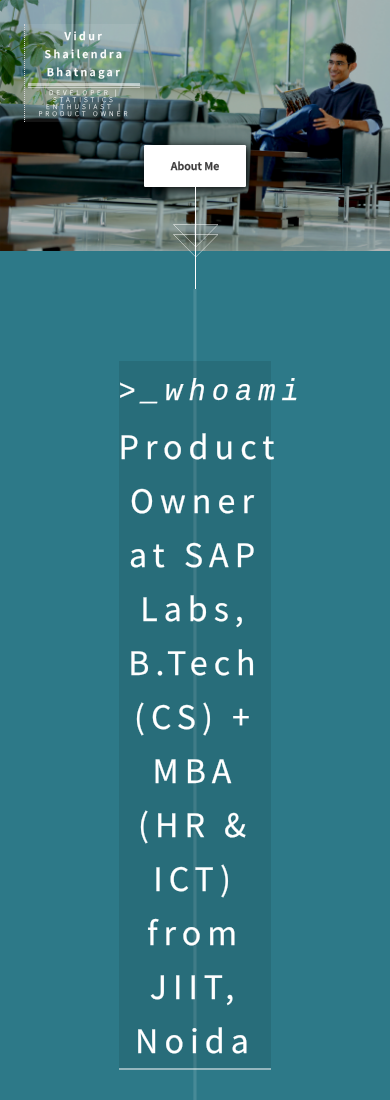
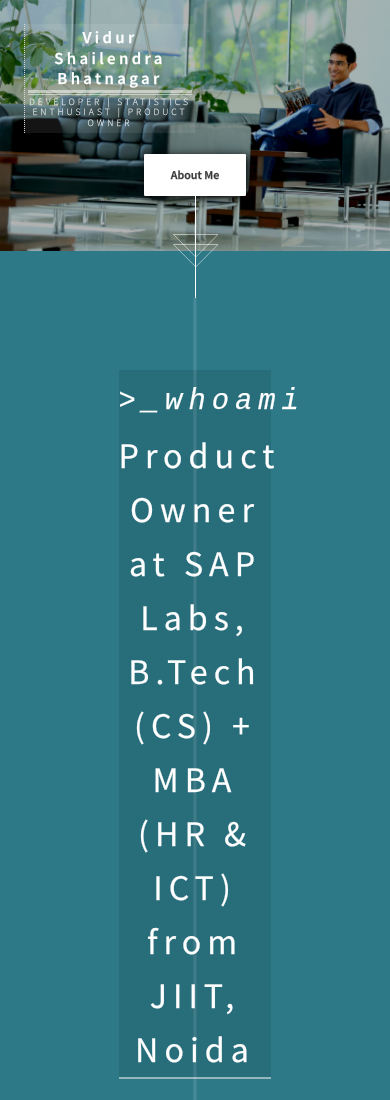
Before and after one commit to vidurbhatnagar/vidurbhatnagar.github.com, a plain HTML site: page index.html in a window 390 px wide. Shown: the top 1100 px of the page. Drawn offline with Linux system fonts and the light colour scheme.

Commit message:
Changed header font css mobile

```diff
--- a/css/style-mobile.css
+++ b/css/style-mobile.css
@@ -250,18 +250,19 @@
 		{
 			padding-left: 2em;
 			padding-right: 2em;
-			margin-right: 65% !important;
+			margin-right: 50% !important;
 		}
 			#header header p{
 			border-top: solid 3px rgba(255,255,255,0.5);
-			font-size: 0.3em !important;
-			line-height: 1em !important;
+			font-size: 0.4em !important;
+			line-height: 1.1em !important;
 			}
 
 			#header header h1
 			{
-				font-size: 0.5em !important;
+				font-size: 0.7em !important;
 				letter-spacing: 0.2em !important;
+				line-height: 1.2em !important;
 			}
 
 		#header footer
```
